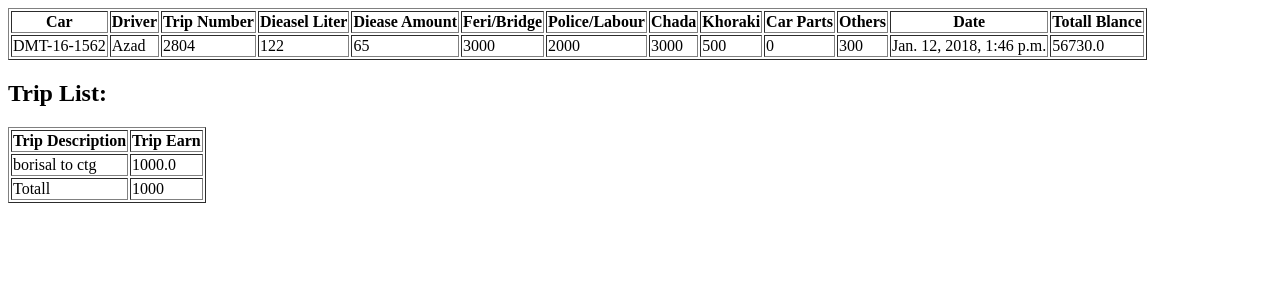
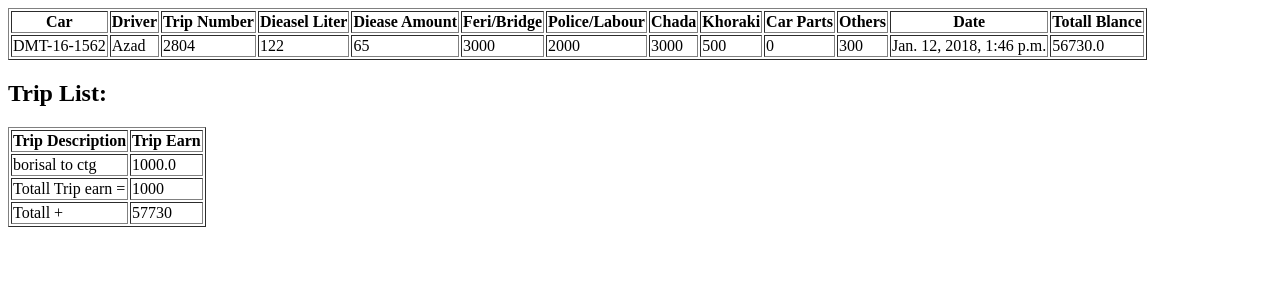
Before and after one commit to Raju-H/express, a Django app: page /3/ in a window 1280 px wide. Shown: the top 300 px of the page. Run offline with Django 3.2, Linux system fonts and the light colour scheme; data comes from the database, SQL or seed files in the repository.

Commit message:
fix trip calculation

```diff
--- a/delivery/models.py
+++ b/delivery/models.py
@@ -8,9 +8,6 @@ class CarList(models.Model):
 
     def __str__(self):
         return str(self.car_number)
-
-    # def get_absolute_url(self):
-    #     return reverse('carlist', kwargs={'id': self.id})
 
     class Meta:
         ordering = ['-addedon']
--- a/templates/details.html
+++ b/templates/details.html
@@ -64,8 +64,12 @@
         </tr>
         {% endfor %}
     <tr>
-        <td>Totall</td>
+        <td>Totall Trip earn =</td>
         <td>{{ total_earn.trip_earn__sum }}</td>
+    </tr>
+    <tr>
+        <td>Totall + </td>
+        <td>{{ total_earn.trip_earn__sum|add:instance.results }}</td>
     </tr>
     </tbody>
 
```
